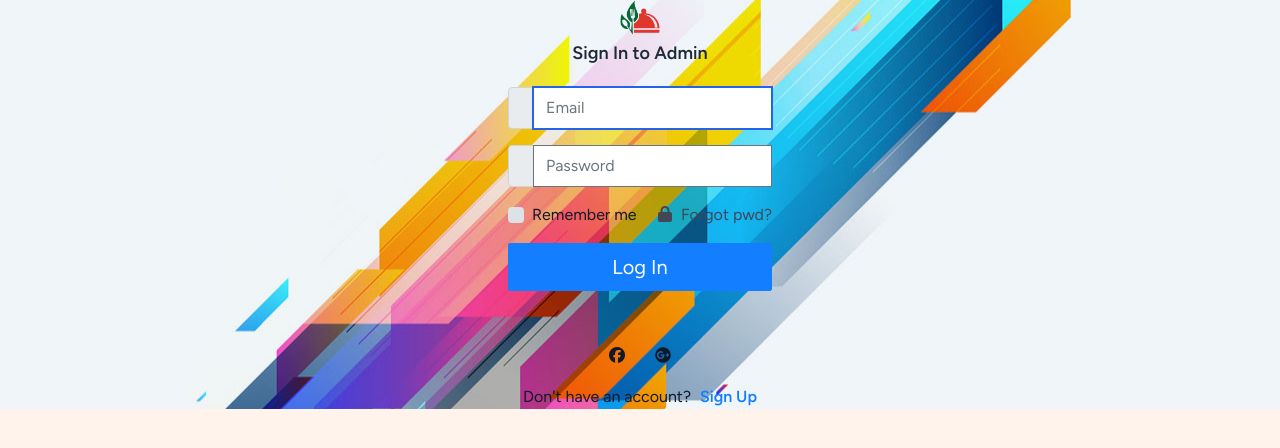
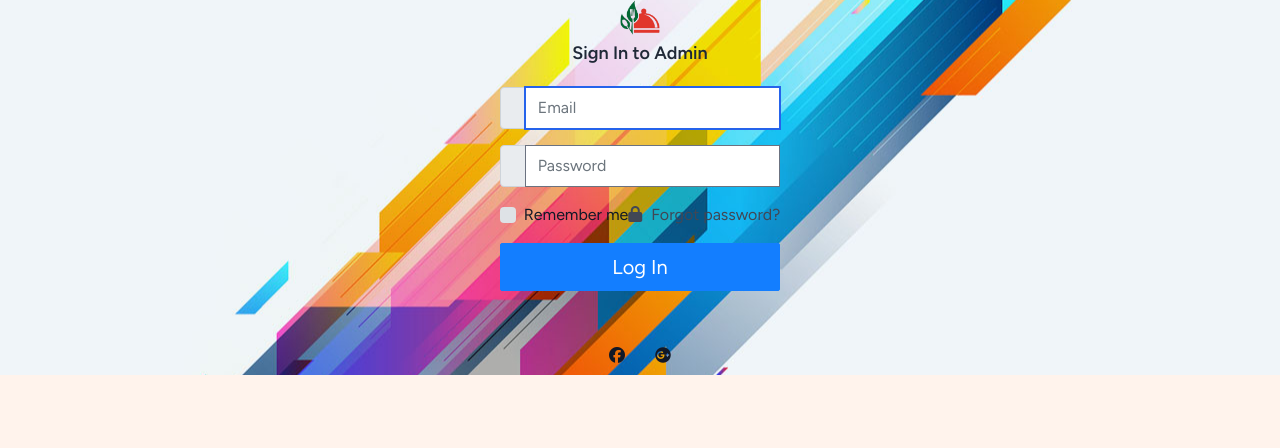
Before and after one commit to CarlHernan/CarlJohnPactao-in-INFOSYS-Group_7, a Laravel app: page /admin/login in a window 1280 px wide. Shown: the top 448 px of the page. Run offline with Laravel 12, Linux system fonts and the light colour scheme; style sheets or scripts are compiled from the project's sources; some libraries are stand-ins or nearby versions.

Commit message:
Disabled signin form on admin for security purposes

```diff
--- a/resources/views/auth/login.blade.php
+++ b/resources/views/auth/login.blade.php
@@ -46,7 +46,7 @@
                             </div>
                             @if (Route::has('password.request'))
                                 <a href="{{ route('password.request') }}" class="text-dark">
-                                    <i class="fa fa-lock m-r-5"></i> Forgot pwd?
+                                    <i class="fa fa-lock m-r-5"></i> Forgot password?
                                 </a>
                             @endif
                         </div>
@@ -73,13 +73,18 @@
                         </div>
                     </div>
 
+
                     <!-- Sign Up -->
-                    <div class="form-group m-b-0 m-t-10">
+
+                     <!-- disable natin to para para di maka sigin ang customer bali e seed
+                     nalang ang admin account -->
+
+                    <!-- <div class="form-group m-b-0 m-t-10">
                         <div class="col-sm-12 text-center">
                             Don't have an account?
                             <a href="{{ route('register') }}" class="text-info m-l-5"><b>Sign Up</b></a>
                         </div>
-                    </div>
+                    </div> -->
                 </form>
             </div>
 
```
